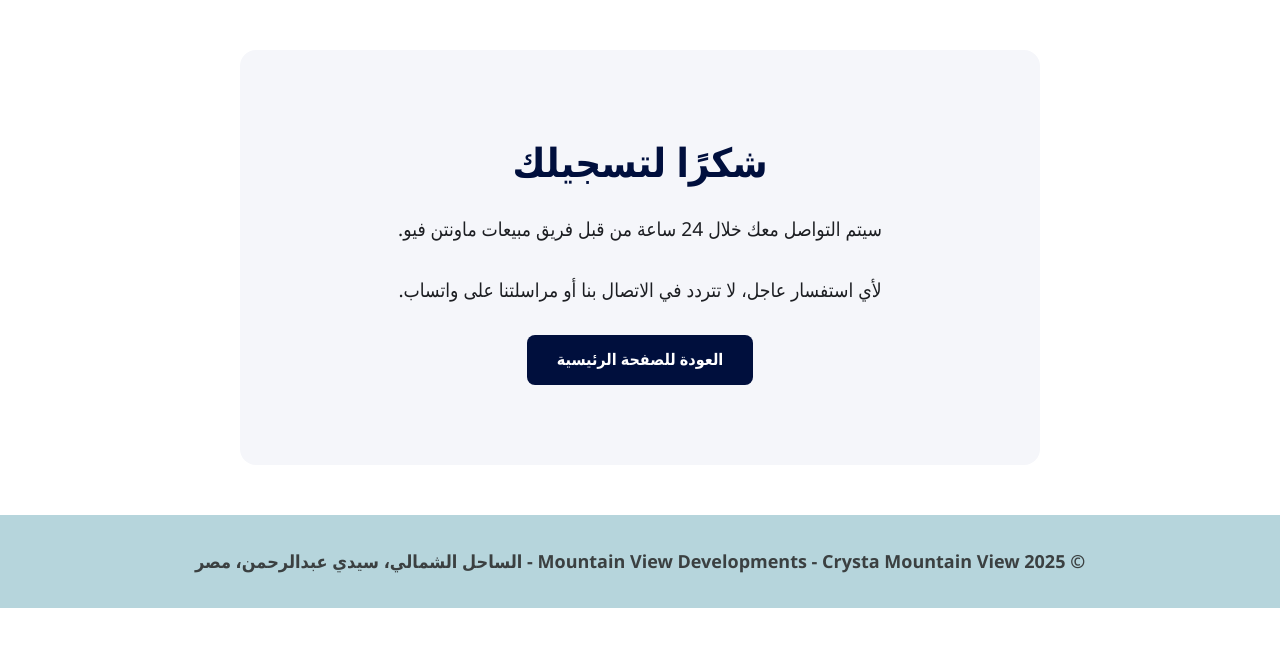
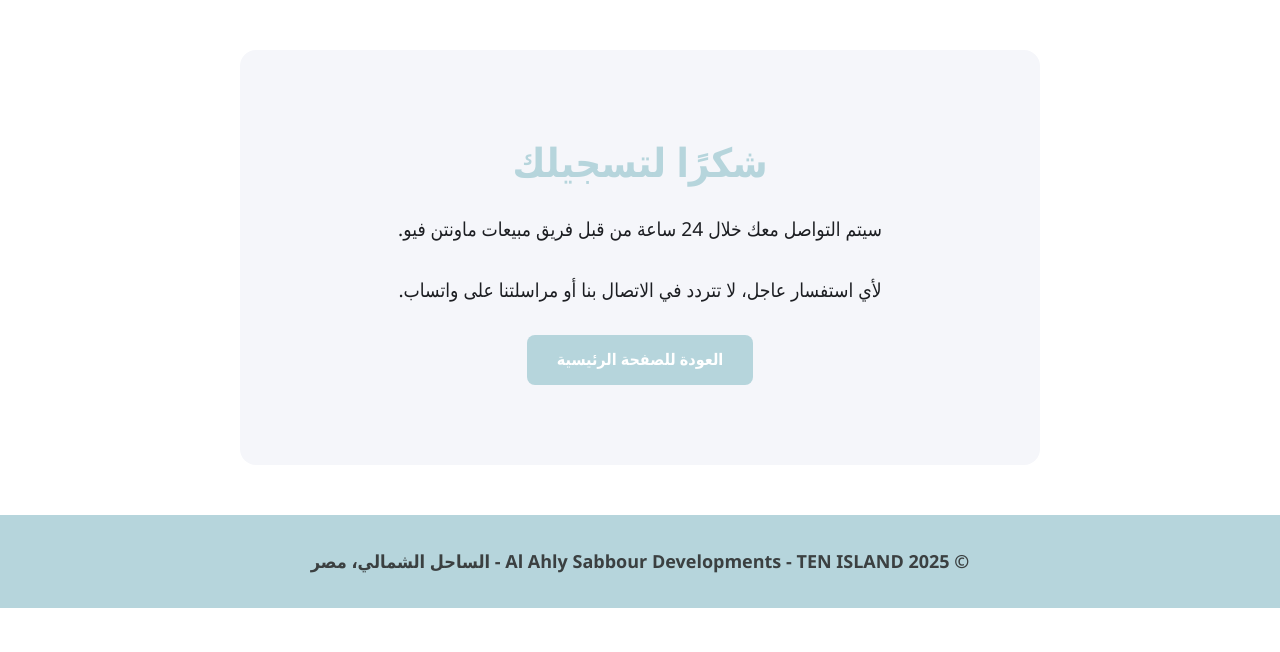
Before and after one commit to Abdelrahmann1/TEN-ISLAND, a plain HTML site: page thank-you.html in a window 1280 px wide. Shown: the top 652 px of the page. Drawn offline with Linux system fonts and the light colour scheme.

Commit message:
updtes in thanku page

```diff
--- a/thank-you.html
+++ b/thank-you.html
@@ -17,7 +17,7 @@
     }
 
     .thank-you-container h1 {
-      color: #000F3D;
+      color: var(--primary);
       font-size: 2.5rem;
       margin-bottom: 20px;
     }
@@ -29,7 +29,7 @@
 
     .thank-you-container a {
       display: inline-block;
-      background: #000F3D;
+      background: var(--primary);
       color: white;
       padding: 12px 30px;
       border-radius: 8px;
@@ -75,7 +75,7 @@
   <!-- Footer -->
   <footer>
     <div class="footer-content">
-      <p>© 2025 Mountain View Developments - Crysta Mountain View - الساحل الشمالي، سيدي عبدالرحمن، مصر</p>
+      <p>© 2025 Al Ahly Sabbour Developments - TEN ISLAND - الساحل الشمالي، مصر</p>
     </div>
 
   </footer>
```
